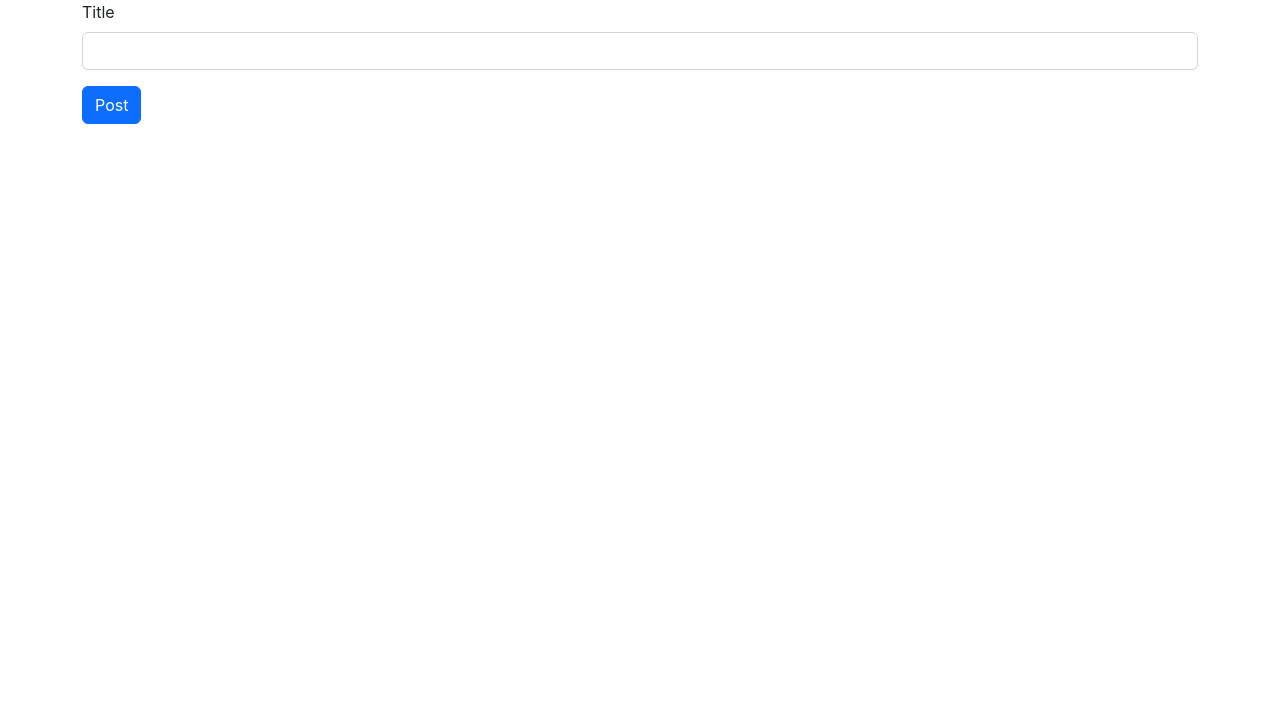
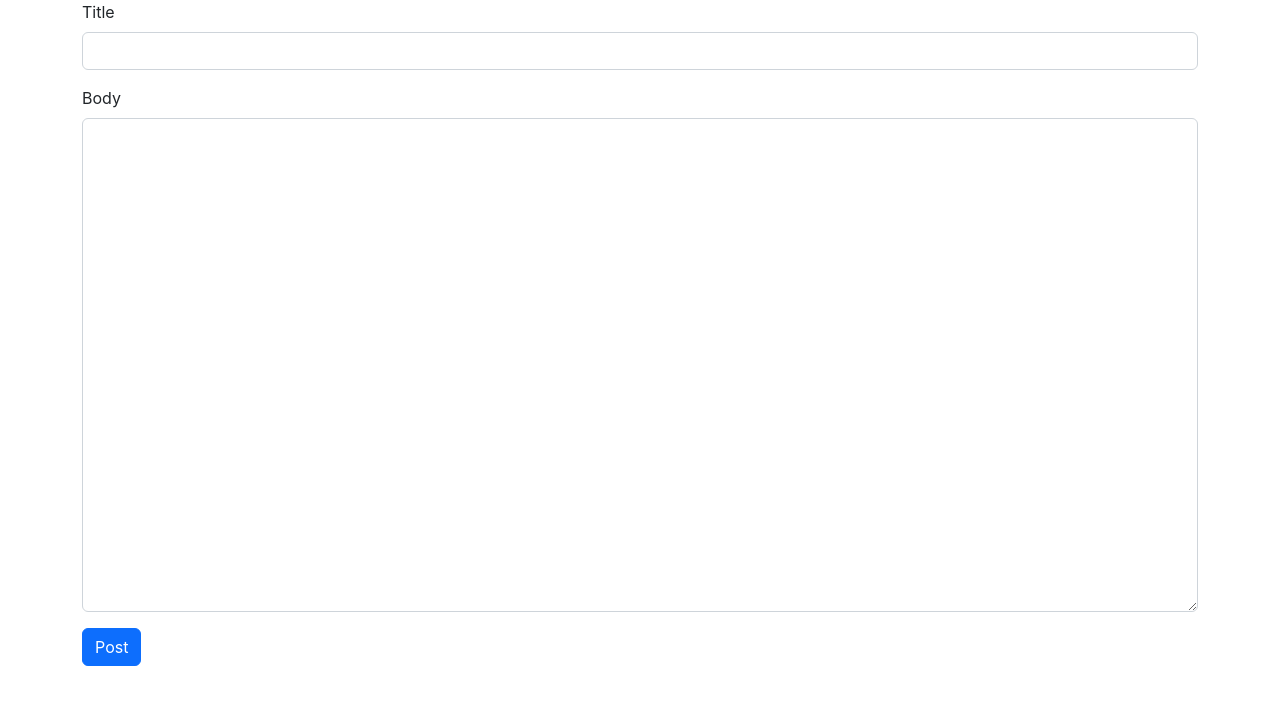
Before and after one commit to parkjunyoung27/react-basic, a React (Create React App) app in the folder react-basic/: page / in a window 1280 px wide. Shown: the top 704 px of the page. Built offline with nearby package versions, Linux system fonts and the light colour scheme.

Commit message:
블로그 생성 폼

```diff
--- a/react-basic/src/App.js
+++ b/react-basic/src/App.js
@@ -3,6 +3,11 @@ import { useState } from 'react';
 function App(){
 
   const [title, setTitle] = useState('');
+  const [body, setBody] = useState('');
+
+  const onSubmit = () => {
+    console.log(title, body)
+  }
 
   return (
     <div className="container">
@@ -16,7 +21,20 @@ function App(){
           }}
         />
       </div>
-      <button className='btn btn-primary'>
+      <div className='mb-3'>
+        <label className='form-label'>Body</label>
+        <textarea
+          className='form-control'
+          value={body}
+          onChange={(event) => {
+            setBody(event.target.value);
+          }}
+          rows={20}
+        />
+      </div>
+      <button className='btn btn-primary'
+        onClick={onSubmit}
+      >
         Post
       </button>
     </div>
```
